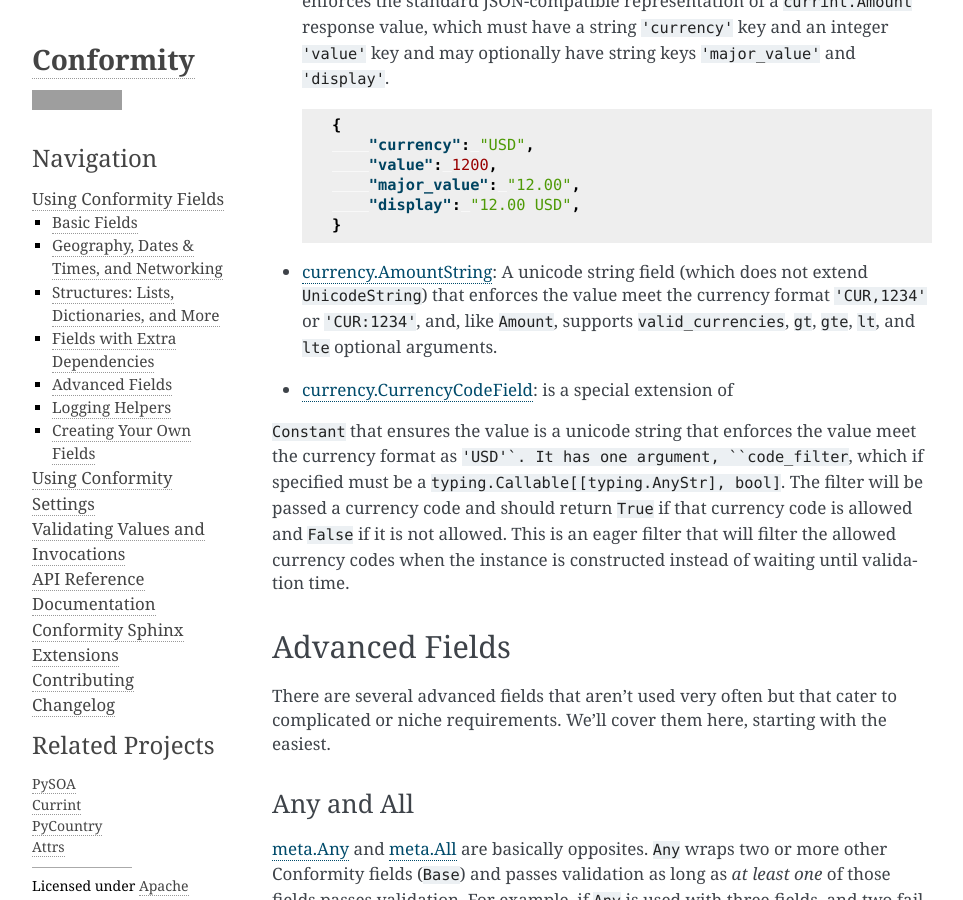
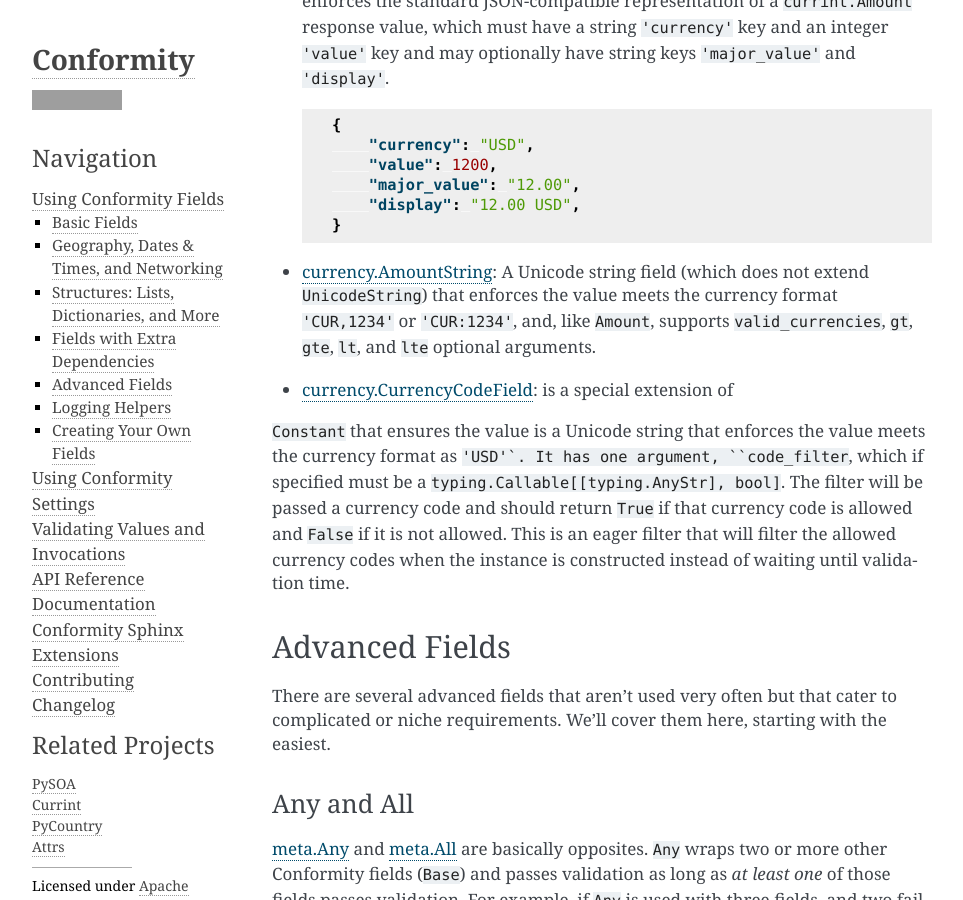
Before and after one commit to eventbrite/conformity, a Sphinx documentation site: the page built from docs/fields.rst, in a window 1280 px wide and 900 px high, scrolled down 8096 px. Shown: the whole window, without its empty margins (148-1111 px from the left). Built offline with Sphinx 7.4.7, drawn with Linux system fonts in a browser that asks for light colours; grey boxes are pictures that could not be loaded.

Commit message:
improve docs

```diff
--- a/docs/fields.rst
+++ b/docs/fields.rst
@@ -331,12 +331,12 @@ There are four other fields that make use of `Currint`_ types if you specify the
           "major_value": "12.00",
           "display": "12.00 USD",
       }
-- `currency.AmountString <reference.html#conformity.fields.currency.AmountString>`_: A unicode string field (which does
-  not extend ``UnicodeString``) that enforces the value meet the currency format ``'CUR,1234'`` or ``'CUR:1234'``, and,
+- `currency.AmountString <reference.html#conformity.fields.currency.AmountString>`_: A Unicode string field (which does
+  not extend ``UnicodeString``) that enforces the value meets the currency format ``'CUR,1234'`` or ``'CUR:1234'``, and,
   like ``Amount``, supports ``valid_currencies``, ``gt``, ``gte``, ``lt``, and ``lte`` optional arguments.
 
 - `currency.CurrencyCodeField <reference.html#conformity.fields.currency.CurrencyCodeField>`_: is a special extension of
-``Constant`` that ensures the value is a unicode string that enforces the value meet the currency format as ``'USD'`. It has one
+``Constant`` that ensures the value is a Unicode string that enforces the value meets the currency format as ``'USD'`. It has one
 argument, ``code_filter``, which if specified must be a ``typing.Callable[[typing.AnyStr], bool]``. The filter will be
 passed a currency code and should return ``True`` if that currency code is allowed and ``False`` if it is not allowed.
 This is an eager filter that will filter the allowed currency codes when the instance is constructed instead of waiting
```
